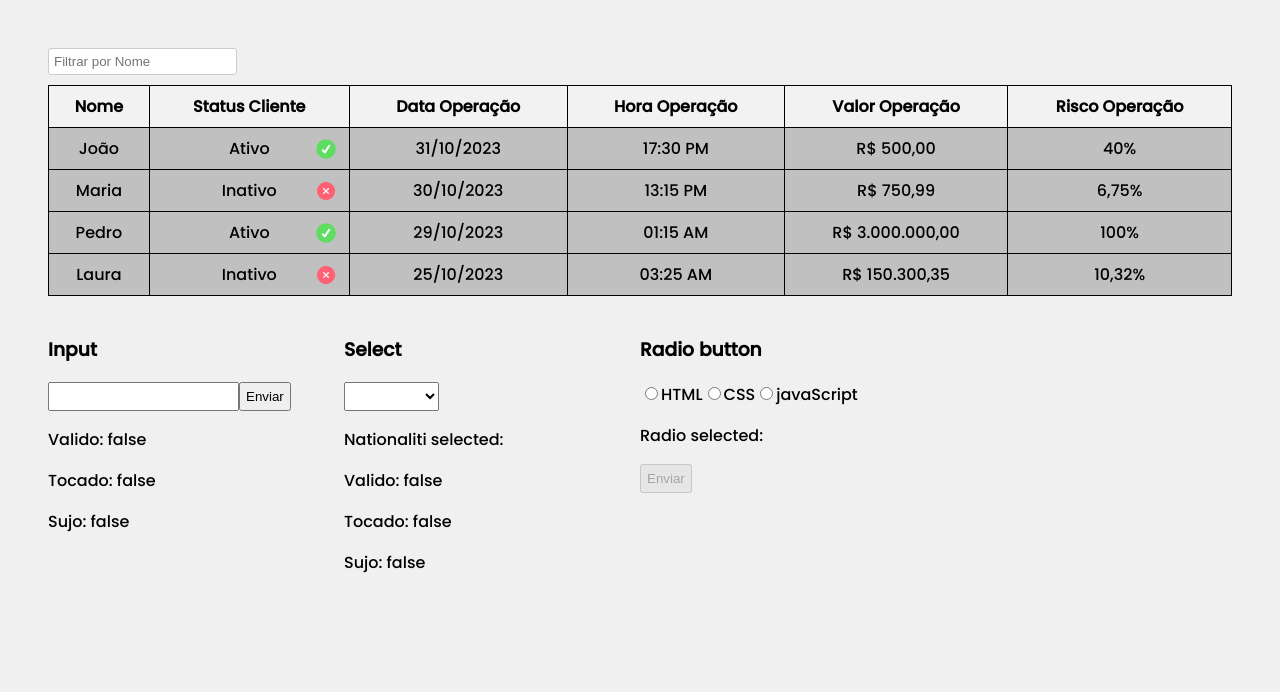
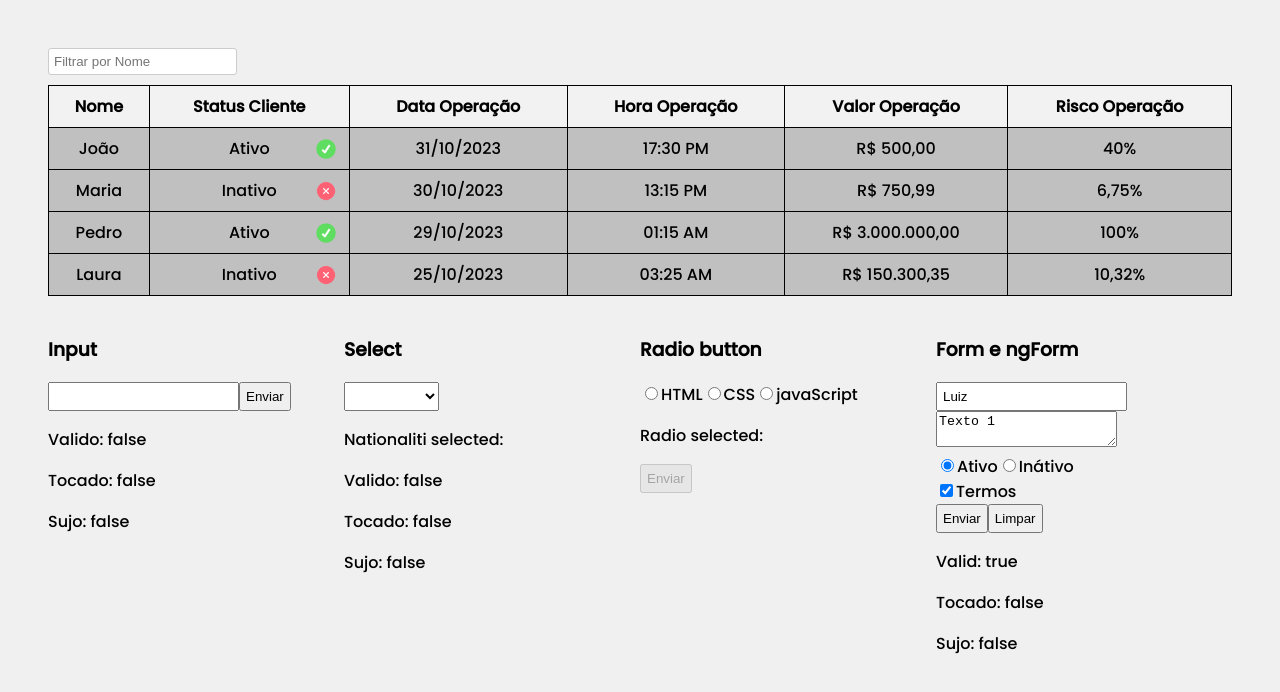
Before and after one commit to vieirabr19/angular-filtro-com-pipes, an Angular app: page / in a window 1280 px wide. Shown: the top 692 px of the page. Built offline with nearby package versions, Linux system fonts and the light colour scheme.

Commit message:
Envia submit das informações do formulário.

```diff
--- a/src/app/app.module.ts
+++ b/src/app/app.module.ts
@@ -14,6 +14,7 @@ import { TemplateDrivenFormsComponent } from './components/template-driven-forms
 import { CompInputComponent } from './components/template-driven-forms/comp-input/comp-input.component';
 import { CompSelectComponent } from './components/template-driven-forms/comp-select/comp-select.component';
 import { CompRadioButtonComponent } from './components/template-driven-forms/comp-radio-button/comp-radio-button.component';
+import { CompFormNgFormComponent } from './components/template-driven-forms/comp-form-ng-form/comp-form-ng-form.component';
 
 @NgModule({
   declarations: [
@@ -22,7 +23,8 @@ import { CompRadioButtonComponent } from './components/template-driven-forms/com
     TemplateDrivenFormsComponent,
     CompInputComponent,
     CompSelectComponent,
-    CompRadioButtonComponent
+    CompRadioButtonComponent,
+    CompFormNgFormComponent
   ],
   imports: [
     BrowserModule,
--- /dev/null
+++ b/src/app/components/template-driven-forms/comp-form-ng-form/comp-form-ng-form.component.html
@@ -0,0 +1,29 @@
+<h3>Form e ngForm</h3>
+
+<form #meuForm="ngForm" (ngSubmit)="onSubmit(meuForm)">
+    <input type="text" required name="nome" [(ngModel)]="nome" />
+
+    <textarea type="text" required name="texto" [(ngModel)]="texto"></textarea>
+
+    <div>
+        <input type="radio" name="groupStatus" id="status1" value="ativo" [(ngModel)]="statusSelected" />
+        <label for="status1">Ativo</label>
+
+        <input type="radio" name="groupStatus" id="status2" value="inativo" [(ngModel)]="statusSelected" />
+        <label for="status2">Inátivo</label>
+    </div>
+
+    <div>
+        <input type="checkbox" name="termos" id="termos" [(ngModel)]="termos">
+        <label for="termos">Termos</label>
+    </div>
+
+    <div>
+        <button type="submit">Enviar</button>
+        <button type="button" (click)="onReset(meuForm)">Limpar</button>
+    </div>
+</form>
+
+<p>Valid: {{ meuForm.valid }}</p>
+<p>Tocado: {{ meuForm.touched }}</p>
+<p>Sujo: {{ meuForm.dirty }}</p>
--- /dev/null
+++ b/src/app/components/template-driven-forms/comp-form-ng-form/comp-form-ng-form.component.ts
@@ -0,0 +1,36 @@
+import { AfterViewInit, Component, ViewChild } from '@angular/core';
+import { NgForm } from '@angular/forms';
+
+@Component({
+  selector: 'app-comp-form-ng-form',
+  templateUrl: './comp-form-ng-form.component.html',
+  styleUrls: ['./comp-form-ng-form.component.scss']
+})
+export class CompFormNgFormComponent implements AfterViewInit {
+
+  @ViewChild('meuForm') formEl!: NgForm;
+
+  nome: string = 'Luiz';
+  texto: string = 'Texto 1';
+  statusSelected: string = 'ativo';
+  termos: boolean = true;
+
+  ngAfterViewInit() {
+    // console.log(this.formEl.value);
+  }
+
+  onSubmit(form: NgForm){
+    console.log(form.value);
+  }
+
+  onReset(form: NgForm){
+    form.reset();
+
+    console.log(form.value);
+
+    console.log(this.nome);
+    console.log(this.texto);
+    console.log(this.statusSelected);
+    console.log(this.termos);
+  }
+}
--- a/src/app/components/template-driven-forms/template-driven-forms.component.html
+++ b/src/app/components/template-driven-forms/template-driven-forms.component.html
@@ -2,4 +2,5 @@
     <app-comp-input />
     <app-comp-select />
     <app-comp-radio-button />
+    <app-comp-form-ng-form />
 </div>
```
Also changed, not shown: src/app/components/template-driven-forms/comp-form-ng-form/comp-form-ng-form.component.scss (added), 1 other file (tests, documents, lock files or other folders).
